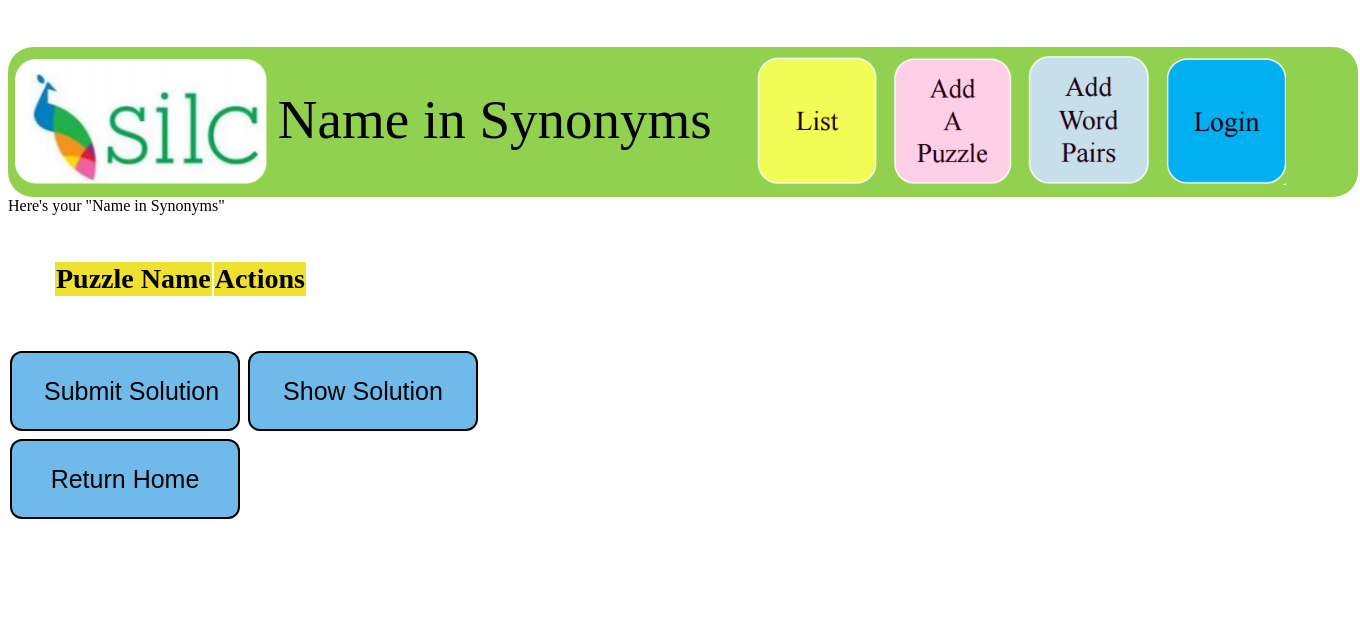
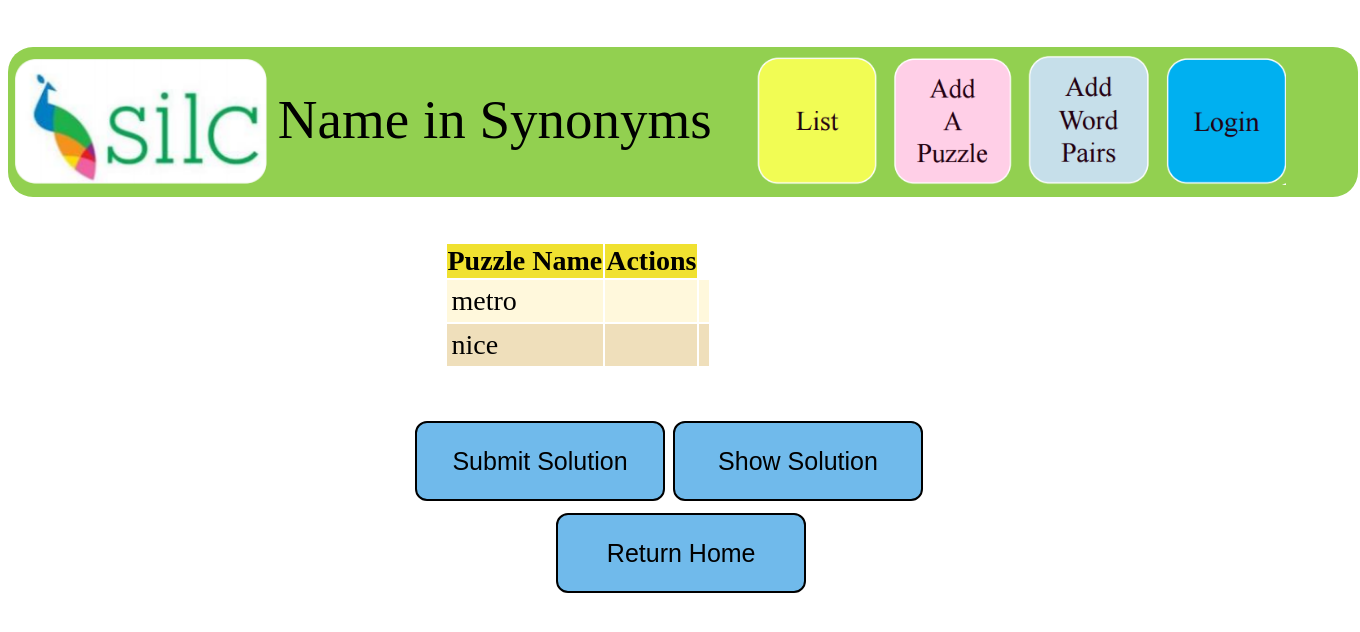
Before and after one commit to tthrash/Name-in-Synonym, a PHP site: page /list_puzzles.php in a window 1360 px wide. Shown: the part 155-787 px from the top of the page. Run offline with PHP 8.4, Linux system fonts and the light colour scheme; data comes from the database, SQL or seed files in the repository; lists and menus that the app fills with data are empty.

Commit message:
Cleaned up the css and other things on the pages.

```diff
--- a/addWordPair.php
+++ b/addWordPair.php
@@ -85,9 +85,9 @@
   <div class="header">
     <a href="http://puzzles.thisisjava.com/"><img class="logo" src="./pic/logo.png"></img></a>
     <div class="imageDiv">
-      <input class="headerButton" type="image" src="./pic/list.png">
-      <input class="headerButton" type="image" src="./pic/addPuzzle.png">
-      <input class="headerButton" type="image" src="./pic/addWord.png">
+	  <a href="./list_puzzles.php"><input class="headerButton" type="image" src="./pic/list.png"></a>
+	  <a href="./add_puzzle.php"><input class="headerButton" type="image" src="./pic/addPuzzle.png"></a>
+      <a href="./addWordPair.php"><input class="headerButton" type="image" src="./pic/addWord.png"></a>
       <a href="./login.php"><input class="headerButton" type="image" src="./pic/login.png"></a>
     </div>
     <div class="divTitle"><font class="font">Name in Synonyms</font></div>
--- a/list_puzzles.php
+++ b/list_puzzles.php
@@ -19,8 +19,8 @@
   <div class="header">
     <a href="http://puzzles.thisisjava.com/"><img class="logo" src="./pic/logo.png"></img></a>
     <div class="imageDiv">
-      <input class="headerButton" type="image" src="./pic/list.png">
-      <input class="headerButton" type="image" src="./pic/addPuzzle.png">
+	  <a href="./list_puzzles.php"><input class="headerButton" type="image" src="./pic/list.png"></a>
+	  <a href="./add_puzzle.php"><input class="headerButton" type="image" src="./pic/addPuzzle.png"></a>
       <a href="./addWordPair.php"><input class="headerButton" type="image" src="./pic/addWord.png"></a>
       <a href="./login.php"><input class="headerButton" type="image" src="./pic/login.png"></a>
     </div>
@@ -35,7 +35,6 @@
 			<button class="pop_up_button" onclick="toggle_display('pop_up_fail')">OK</button>
 		</div>
   </div>
-  <div class="style="font-size: 40px; margin: 10px;">Here's your "Name in Synonyms"</div>
   <div>
    <table class="main-tables">
 	   <tr>
@@ -44,13 +43,25 @@
 	   </tr>
   <?php
 
+	  	$sql = 'SELECT puzzle_name FROM puzzles;';
+		$db = new mysqli(DATABASE_HOST, DATABASE_USER, DATABASE_PASSWORD, DATABASE_DATABASE);
+		$result =  $db->query($sql);
+
+		while($row = $result->fetch_assoc())
+		{
+			echo '<tr>
+					 <td>'.$row["puzzle_name"].'</td>
+					  <td></td>
+					 <td>';
+		}
+
   ?>
 	</table>
 	<img id="succes_photo" class="success" src="pic/thumbs_up.png" alt="Success!" style="display:none">
 	</div>
 	<input class="main-buttons" type="button" name="submit_solution" value="Submit Solution" onclick="submit_validation()">
     <input class="main-buttons" type="button" name="show_solution" value="Show Solution" onclick="show_solution()">
-	<form action="index.php">
+	<form action="index.php" class="align">
 		<input class="main-buttons" type="submit" name="return_home" value="Return Home">
 	</form>
 	</div>
--- a/login.php
+++ b/login.php
@@ -57,8 +57,8 @@
   <div class="header">
   	<a href="http://puzzles.thisisjava.com/"><img class="logo" src="./pic/logo.png"></img></a>
   	<div class="imageDiv">
-  		<input class="headerButton" type="image" src="./pic/list.png">
-      <input class="headerButton" type="image" src="./pic/addPuzzle.png">
+	  <a href="./list_puzzles.php"><input class="headerButton" type="image" src="./pic/list.png"></a>
+	  <a href="./add_puzzle.php"><input class="headerButton" type="image" src="./pic/addPuzzle.png"></a>
       <a href="./addWordPair.php"><input class="headerButton" type="image" src="./pic/addWord.png"></a>
       <a href="./login.php"><input class="headerButton" type="image" src="./pic/login.png"></a>
   	</div>
--- a/styles/main_style.css
+++ b/styles/main_style.css
@@ -33,6 +33,14 @@
 	left: 35%;
 	width: 850px;
 }
+.inputTextbox
+{
+	position: relative;
+	height: 12px;
+	top:5%;
+	left: 35%;
+	width: 850px;
+}
 .headerButton{
 	height: 130px;
 }
@@ -40,13 +48,14 @@
 	font-size: 55px;
 }
 .inputDiv{
+	position:relative;
 	border-radius: 25px;
 	height: 130px;
 	width: 850px;
 	border-width: 3px;
     border-style: solid;
 	margin-top: 80px;
-	left: 20%;
+	left: 12%;
 }
 #name-textbox{
 	background-color: transparent;
@@ -59,11 +68,12 @@
 	font-size: 25px;
 }
 .main-buttons{
+	position: relative;
     background-color: #70baeb;
     border: 2px solid black;
     color: black;
     padding: 15px 32px;
-	width: 230px;
+	width: 250px;
 	height: 80px;
     text-align: center;
     text-decoration: none;
@@ -72,13 +82,12 @@
     margin: 4px 2px;
     cursor: pointer;
 	border-radius: 12px;
-	left: 20%;
+	left: 30%;
 }
 .align{
-	position: relative;
-	display: inline-block;
-	margin: 10px;
-	/* left: 400px; */
+	position: absolute;
+	margin: 4px 2px;
+	left: 35%;
 }
 .main-tables tr:nth-child(even) {
    background-color: #FFF8DC;
@@ -95,12 +104,14 @@
 	/* #56A0D3 */
 }
 .main-tables{
+	position: relative;
 	text-align: left;
-  padding: 15px;
+    padding: 15px;
 	font-size: 28px;
 	margin: 30px;
+	left: 29%;
 	border-collapse: separate;
-  border-spacing: 2px;
+    border-spacing: 2px;
 	display:inline-block;
 }
 .main-tables td{
@@ -170,3 +181,9 @@
 	display:inline-block;
 	margin-top: 30px;
 }
+.header2{
+	position: relative;
+	font-size: 40px;
+	margin: 10px;
+	left:30%;
+}
```
Also changed, not shown: index.php (+4 -4 lines), puzzle.php (+4 -4 lines), add_puzzle.php (added).
